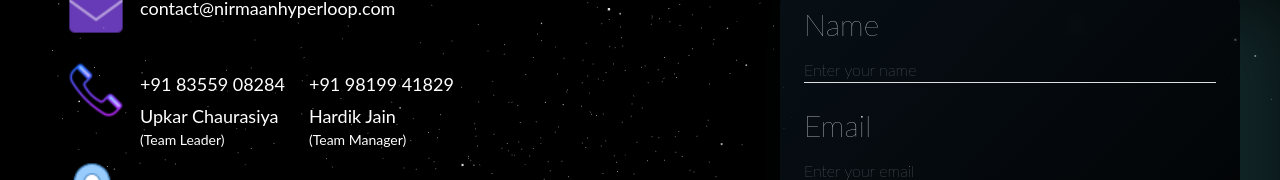
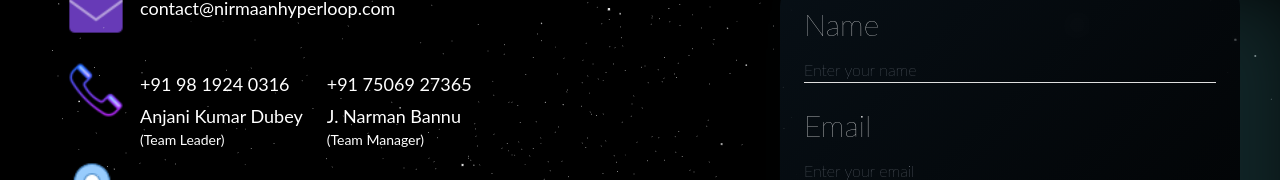
Before and after one commit to Aspireve/nirmaan-website, a Next.js app: page /Contact in a window 1280 px wide. Shown: the part 298-478 px from the top of the page. Built offline with nearby package versions, Linux system fonts and the light colour scheme; a web font is replaced by a local one.

Commit message:
Update ContactForm.jsx
Fixed the new contact details

```diff
--- a/components/ContactForm.jsx
+++ b/components/ContactForm.jsx
@@ -70,14 +70,14 @@
               <img src="/phone-48.png" alt="" className="w-16 h-16" />
 
               <a href="tel:+918355908284" style={{ zIndex: 5 }}>
-                <div className="m-3">+91 83559 08284</div>
-                <div className="mx-3 -mt-2">Upkar Chaurasiya</div>
+                <div className="m-3">+91 98 1924 0316</div>
+                <div className="mx-3 -mt-2">Anjani Kumar Dubey</div>
                 <div className="mx-3  text-sm">&#40;Team Leader&#41;</div>
               </a>
 
               <a href="tel:+919819941829" style={{ zIndex: 5 }}>
-                <div className="m-3">+91 98199 41829</div>
-                <div className="mx-3 -mt-2 ">Hardik Jain</div>
+                <div className="m-3">+91 75069 27365</div>
+                <div className="mx-3 -mt-2 ">J. Narman Bannu</div>
                 <div className="mx-3  text-sm">&#40;Team Manager&#41;</div>
               </a>
             </div>
```
